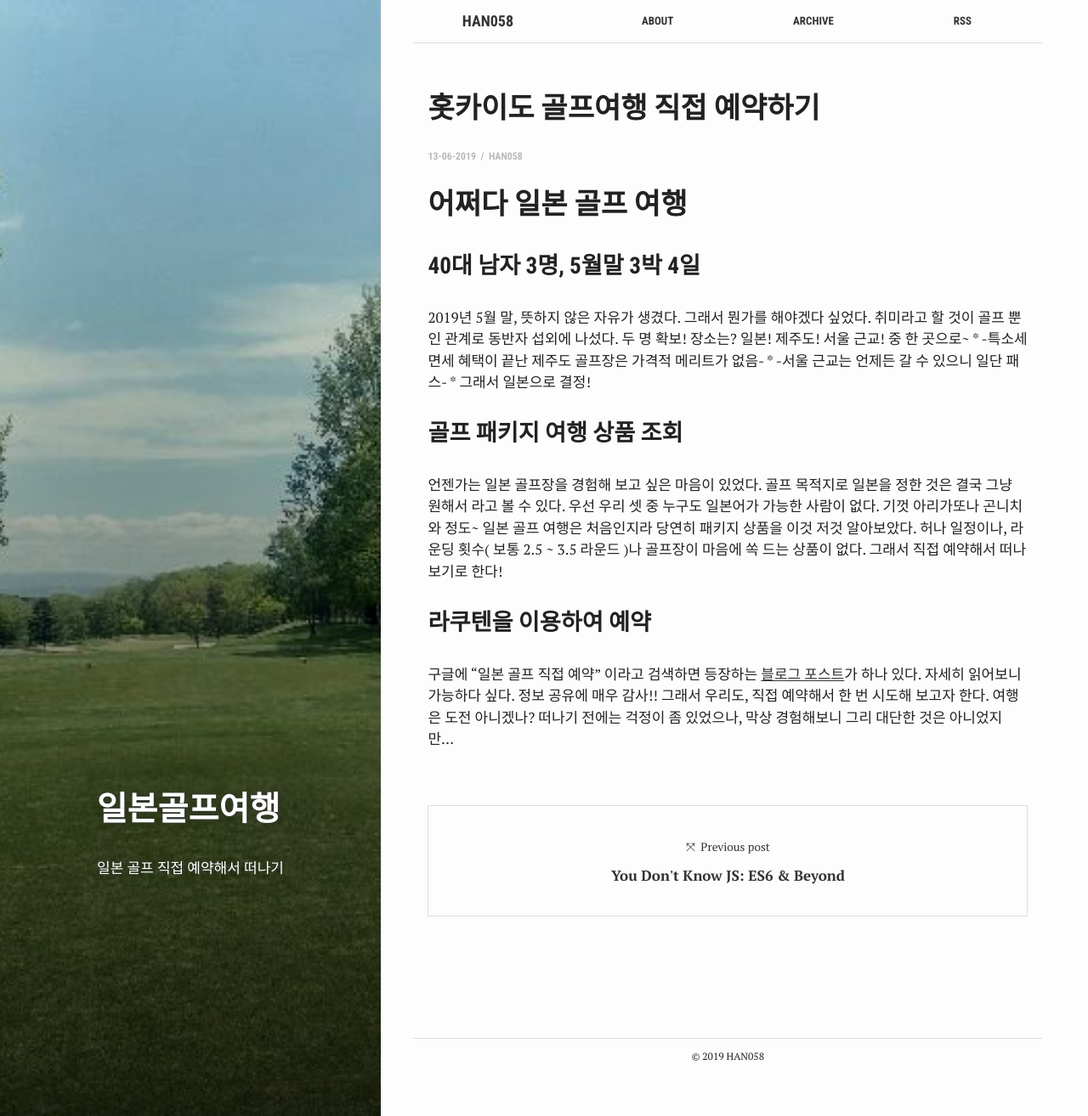
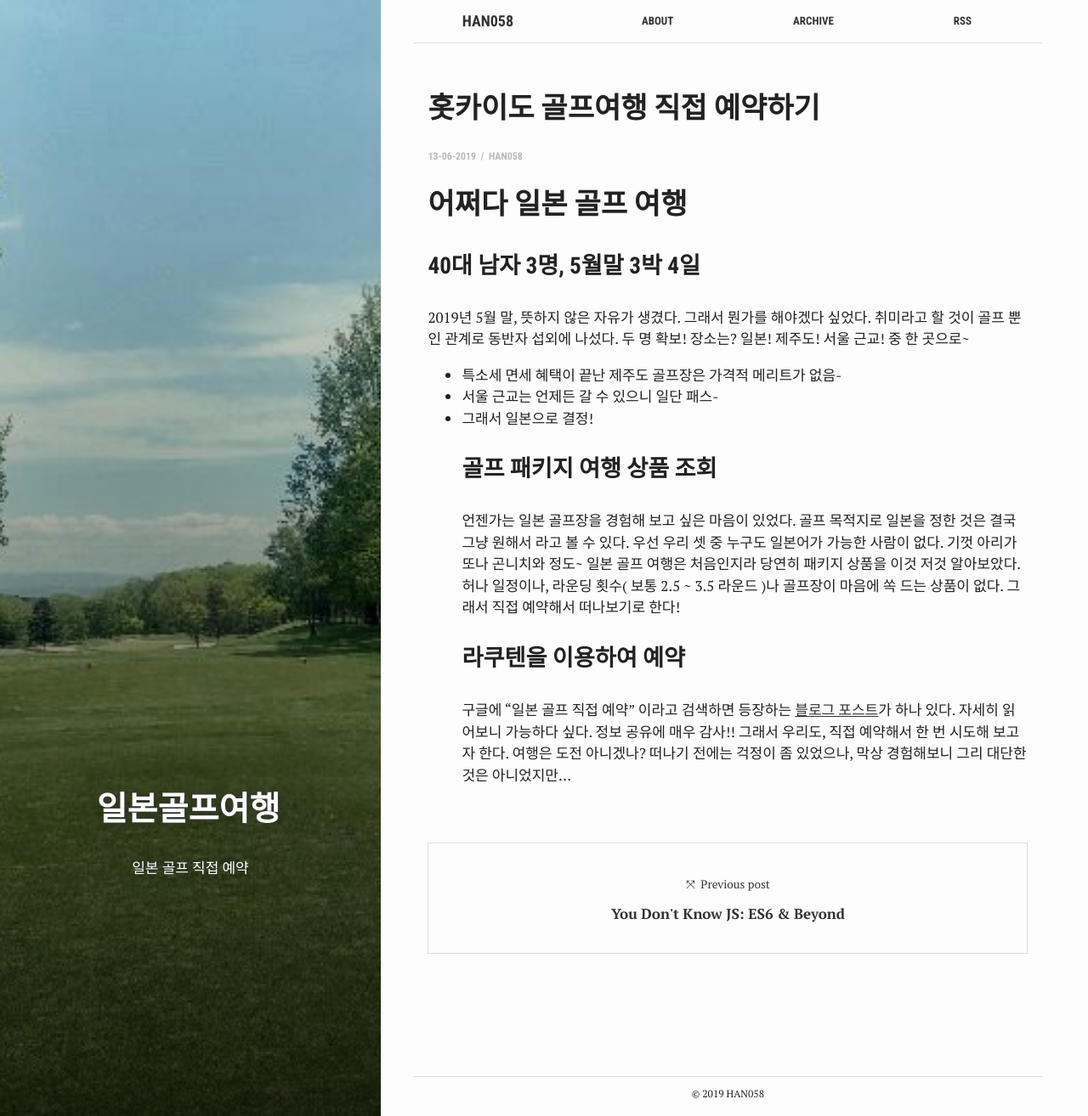
Before and after one commit to han058/han058.github.io, a Jekyll site: the page built from _posts/2019-06-13-hokkaido-golf.md, in a window 1280 px wide and 1314 px high. Shown: the whole window at 85% size. Built offline with Jekyll 4.4.1, drawn with Linux system fonts in a browser that asks for light colours.

Commit message:
write post

```diff
--- a/_posts/2019-06-13-hokkaido-golf.md
+++ b/_posts/2019-06-13-hokkaido-golf.md
@@ -2,7 +2,7 @@
 layout: post
 title:  "홋카이도 골프여행 직접 예약하기"
 crawlertitle: "일본 골프 직접 예약"
-summary: "일본 골프 직접 예약해서 떠나기"
+summary: "일본 골프 직접 예약"
 date:   2019-06-13 14:18:47 +0700
 bg: myswing.jpg
 categories: posts
@@ -16,9 +16,9 @@ author: han058
 취미라고 할 것이 골프 뿐인 관계로 동반자 섭외에 나섰다.
 두 명 확보!
 장소는? 일본! 제주도! 서울 근교! 중 한 곳으로~
-	* -특소세 면세 혜택이 끝난 제주도 골프장은 가격적 메리트가 없음-
-	* -서울 근교는 언제든 갈 수 있으니 일단 패스-
-	* 그래서 일본으로 결정!
+* 특소세 면세 혜택이 끝난 제주도 골프장은 가격적 메리트가 없음-
+* 서울 근교는 언제든 갈 수 있으니 일단 패스-
+* 그래서 일본으로 결정!
 ### 골프 패키지 여행 상품 조회
 언젠가는 일본 골프장을 경험해 보고 싶은 마음이 있었다.
 골프 목적지로 일본을 정한 것은 결국 그냥 원해서 라고 볼 수 있다.
```
